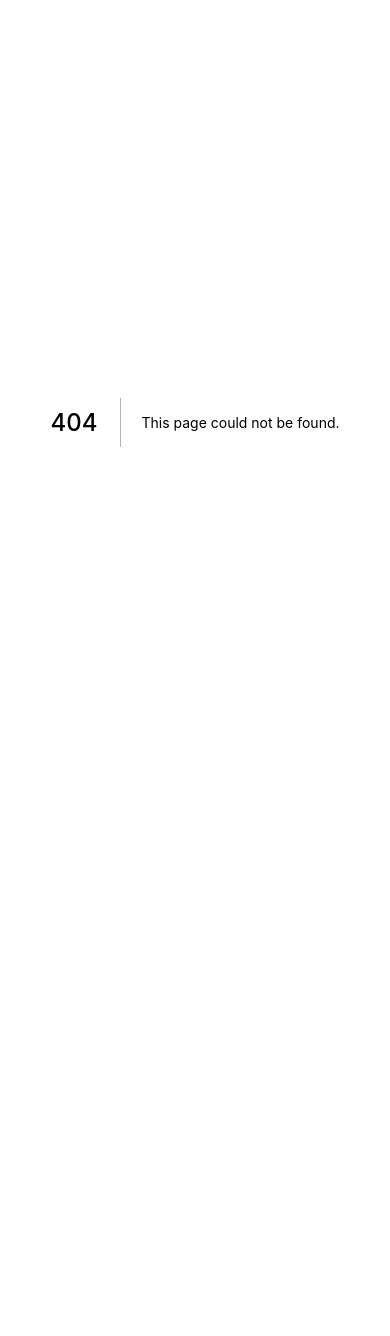
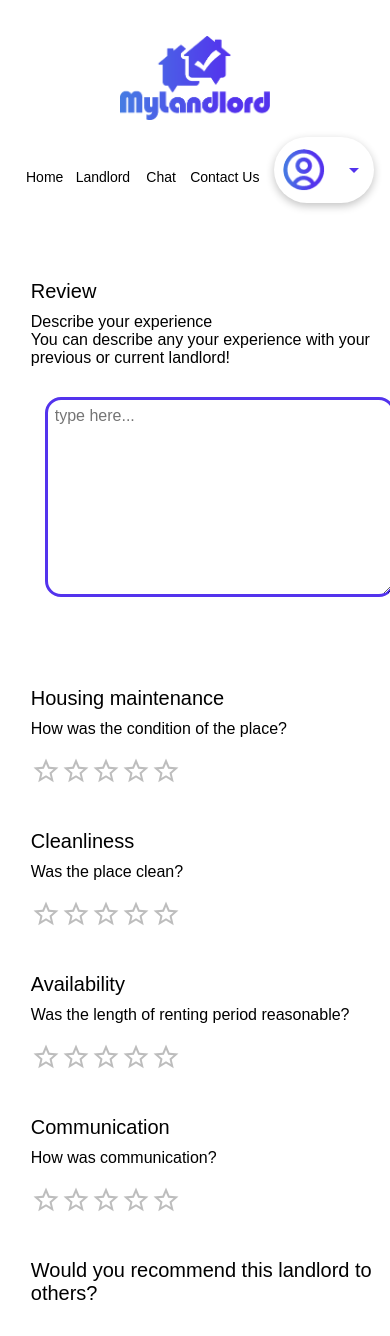
Before and after one commit to Hyerin22/myLandlord, a Next.js app: page /LandlordReview in a window 390 px wide. Before the commit this address had no page. Shown: the top 1336 px of the page. Before the commit the page ends 844 px from the top, so only its background shows below. Built offline with nearby package versions, Linux system fonts and the light colour scheme.

Commit message:
New ReviewPage with responsive

```diff
--- a/src/comps/Header/index.js
+++ b/src/comps/Header/index.js
@@ -10,6 +10,15 @@ const HeaderCont = styled.div`
 	justify-content:${props=>props.justifyContent};
 	align-items:${props=>props.alignItems};
 	white-space: nowrap;
+
+	@media(max-width: 1200px){
+    white-space: normal;
+  }
+
+  @media(max-width: 500px){
+		white-space: normal;
+  }
+
 `;
 
 const Text = styled.p`
@@ -21,11 +30,13 @@ const Text = styled.p`
 	color:#000;
 
 	@media(max-width: 1000px){
-    font-size: 35px
+		margin-bottom: 10px;
+    font-size: 30px
   }
 
   @media(max-width: 500px){
-		font-size: 30px;
+		font-size: 20px;
+		margin-bottom: 10px;
   }
 `;
 
--- a/src/comps/InputGroup/index.js
+++ b/src/comps/InputGroup/index.js
@@ -203,6 +203,9 @@ const InputGroup = ({
             width: "100%",
             padding: "20px",
             boxSizing: "border-box",
+            border: "3px solid #5333ED",
+            borderRadius: "16px"
+            // border: 3px solid #5333ED;
           }}
         />
         <Para
--- a/src/comps/SubHead/index.js
+++ b/src/comps/SubHead/index.js
@@ -21,6 +21,12 @@ const Text = styled.p`
 	line-height: ${props=>props.lineHeight}px;
 	margin:0;
 	white-space: nowrap;
+
+	@media(max-width: 1000px){
+		font-size: 20px;
+		white-space: normal;
+
+	}
 
 	@media(max-width: 500px){
 		font-size: 16px;
--- a/src/pages/LandlordProfile.js
+++ b/src/pages/LandlordProfile.js
@@ -136,7 +136,7 @@ export default function LandlordProfile() {
           </InfoText>
         </InfoCont>
         <ButtCont>
-          <RoutButton margintop="0" text="Leave Review" routeTo="/Review" />
+          <RoutButton margintop="0" text="Leave Review" routeTo="/LandlordReview" />
         </ButtCont>
 
         {/* // ============ Property information */}
--- /dev/null
+++ b/src/pages/LandlordReview.js
@@ -0,0 +1,270 @@
+import styled from "styled-components";
+import React, { useState } from "react";
+
+// ============ Imported Components ============== //
+import Header from "../comps/Header";
+import SubHead from "../comps/SubHead";
+import Navi from "../comps/Navi";
+import LoginErrorBox from "../comps/LoginErrorBox";
+import Footer from "../comps/Footer";
+import RatingStar from "../comps/RatingStar";
+import RoutButton from "../comps/RoutButton";
+
+// ============ CSS ============== //
+const Cont = styled.div`
+  display: flex;
+  flex-direction: column;
+  margin: 0;
+  padding: 0 4% 0 4%;
+  box-sizing: border-box;
+  align-items: center;
+`;
+const ErrorCont = styled.div`
+  display: flex;
+  flex-direction: column;
+  width: 100%;
+  padding: 0 4% 0 4%;
+  box-sizing: border-box;
+  justify-content: center;
+  align-items: center;
+`;
+
+const HeadCont = styled.div`
+  display: flex;
+  flex-direction: ${(props) => props.flexDir};
+  align-items: flex-start;
+  justify-content: flex-start;
+  width: 100%;
+  box-sizing: border-box;
+`;
+
+const MidCont = styled.div`
+  display: flex;
+  flex: 1;
+  flex-wrap: wrap;
+  flex-direction: column;
+  justify-content: center;
+  align-items: flex-start;
+  margin-bottom: ${(props) => props.cmarginB};
+  padding-left: 6%;
+`;
+
+const SubText = styled.p`
+  font-family: "Montserrat", sans-serif;
+  font-size: 32px;
+  font-weight: 500;
+  color: #000;
+  text-align: left;
+  margin: 0;
+  overflow-wrap: break-word;
+  margin-left: 2%;
+  margin-bottom: 40px;
+
+  @media (max-width: 500px) {
+    font-size: 22px;
+  }
+`;
+
+const TextAreaCont = styled.div`
+  display: flex;
+  flex-wrap: wrap;
+  flex-direction: column;
+  margin-bottom: 70px;
+  padding: 0 4%;
+`;
+
+const TextArea = styled.textarea`
+  width: 1000px;
+  height: 245px;
+  border: 3px solid #5333ed;
+  background: none;
+  border-radius: 16px;
+  box-sizing: border-box;
+  padding: 2%;
+
+  @media (max-width: 1000px) {
+    width: 700px;
+  }
+  @media (max-width: 500px) {
+    width: 350px;
+    height: auto;
+  }
+`;
+
+const QuestionCont = styled.div`
+  margin-top: 0px;
+  margin-bottom: 20px;
+`;
+
+const BottCont = styled.div`
+display: flex;
+flex-direction: row;
+align-items: center;
+justify-content: center;
+flex-wrap: wrap;
+box-sizing: border-box;
+`;
+
+const BttnCont = styled.div`
+  display: grid;
+  grid-template-columns: 1fr 1fr;
+  grid-column-gap: 70px;
+
+  margin-top: 80px;
+  align-items: center;
+
+  @media (max-width: 500px) {
+    margin-top: 50px;
+    justify-content: center;
+    align-items: center;
+    grid-column-gap: 20px;
+  }
+`;
+
+// ============ Function ============== //
+const LandlordReview = ({
+  // ============ Properties
+
+  cmarginB = "50px",
+  cmarginBttm = "0px",
+  flexDir = "column",
+}) => {
+  function handleClick() {
+    setShowPop(true);
+  }
+
+  function handleClickClose() {
+    setShowPop(false);
+  }
+
+  const [showpop, setShowPop] = useState(false);
+
+  // ============ Layout
+  return (
+    <Cont>
+      {/* // ============ Top Navigation */}
+      <Navi chatClick={() => handleClick()} />
+
+      {/* // ============ MAP */}
+
+      <MidCont cmarginB={cmarginB}>
+        <HeadCont flexDir={flexDir}>
+          <Header text="Review" marginBottom="40px" />
+          <ErrorCont>
+            {showpop === true && (
+              <LoginErrorBox clickHandler={() => handleClickClose()} />
+            )}
+          </ErrorCont>
+        </HeadCont>
+        <SubHead text="Describe your experience" />
+        <SubHead
+          text="You can describe any your experience with your previous or current landlord!"
+          marginB=" 30"
+          align="left"
+        />
+
+        <TextAreaCont>
+          <TextArea
+            name="message"
+            placeholder="type here..."
+            rows={10}
+            cols={30}
+          />
+        </TextAreaCont>
+
+        <QuestionCont>
+          <Header text="Housing maintenance" />
+          <SubHead
+            justifyContent="left"
+            text="How was the condition of the place?"
+            marginB="18"
+          />
+          <RatingStar name="maintenance_rating" />
+        </QuestionCont>
+
+        <QuestionCont>
+          <Header text="Cleanliness" />
+          <SubHead
+            justifyContent="left"
+            text="Was the place clean?"
+            marginB="18"
+          />
+          <RatingStar name="maintenance_rating" />
+        </QuestionCont>
+
+        <QuestionCont>
+          <Header text="Availability" />
+          <SubHead
+            justifyContent="left"
+            align="left"
+            text="Was the length of renting period reasonable?"
+            marginB="18"
+          />
+          <RatingStar name="maintenance_rating" />
+        </QuestionCont>
+
+        <QuestionCont>
+          <Header text="Communication" />
+          <SubHead
+            justifyContent="left"
+            text="How was communication?"
+            marginB="18"
+          />
+          <RatingStar name="maintenance_rating" />
+        </QuestionCont>
+        <QuestionCont>
+          <Header text="Would you recommend this landlord to others?" />
+        </QuestionCont>
+        <div className="thumb_con flex-row">
+          <label for="yes" class="flex-row thumb thumbup">
+            <input
+              type="radio"
+              name="is_recommended"
+              value={1}
+              checked
+              className="thumb_rad"
+            />
+            <img src="/icons/icon_thumbup.svg" alt="yes" />
+            Yes
+          </label>
+
+          <label for="no" class="flex-row thumb thumbdown">
+            <input
+              type="radio"
+              name="is_recommended"
+              value={0}
+              className="thumb_rad"
+            />
+            <img src="/icons/icon_thumbdown.svg" alt="yes" />
+            No
+          </label>
+        </div>
+      </MidCont>
+
+      <BottCont>
+        <BttnCont>
+          <RoutButton
+            text="Cancel"
+            bgcolor="#ffffff"
+            color="black"
+            margintop={0}
+            routeTo="/SignUp"
+          />
+          <RoutButton
+            text="Submit"
+            color="#ffffff"
+            bgcolor="#5333ED"
+            margintop={0}
+            routeTo="/SignUp"
+          />
+        </BttnCont>
+
+      </BottCont>
+
+      {/* // ============ Bottom Navigation */}
+      <Footer />
+    </Cont>
+  );
+};
+
+export default LandlordReview;
--- a/src/pages/LogIn.js
+++ b/src/pages/LogIn.js
@@ -4,7 +4,6 @@ import {useRouter} from 'next/router'
 
 // ============ Imported Comps ============== //
 import Header from '../comps/Header';
-import Button from '../comps/Button';
 import ImgBox from '../comps/ImgBox';
 import Divider from '../comps/Divider';
 import Input from '../comps/Input';
--- a/src/pages/SignUp.js
+++ b/src/pages/SignUp.js
@@ -10,13 +10,11 @@ import FullName from '../comps/FullName';
 import Input from '../comps/Input';
 import Checkbox from '../comps/Checkbox';
 
-import VeriButton from '../comps/VeriButton';
 import ImgBox from '../comps/ImgBox';
 import Button from '../comps/Button';
 import Header from '../comps/Header';
 import Navi from '../comps/Navi';
 import Footer from '../comps/Footer';
-import signup from "../scripts/auth/signup";
 import RoutButton from '../comps/RoutButton';
 import LoginErrorBox from '../comps/LoginErrorBox';
 
@@ -28,6 +26,8 @@ const Cont = styled.div`
   flex-direction: column;
   padding: 0 4% 0 4%;
   box-sizing: border-box;
+  align-items: center;
+  justify-content: center;
 `
 
 const ErrorCont = styled.div`
```
Also changed, not shown: src/pages/LandlordMypage.js (+24 -3 lines).
